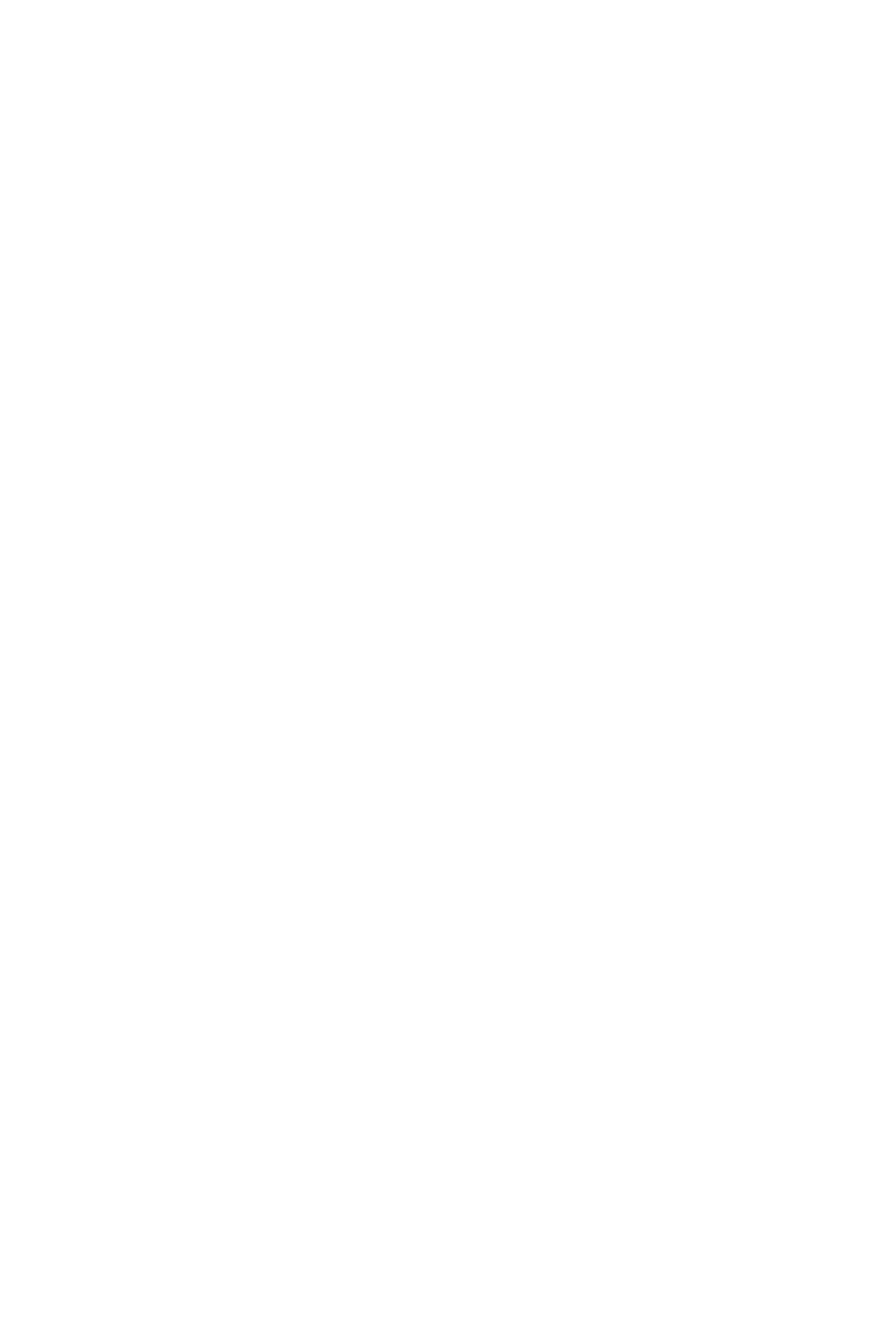
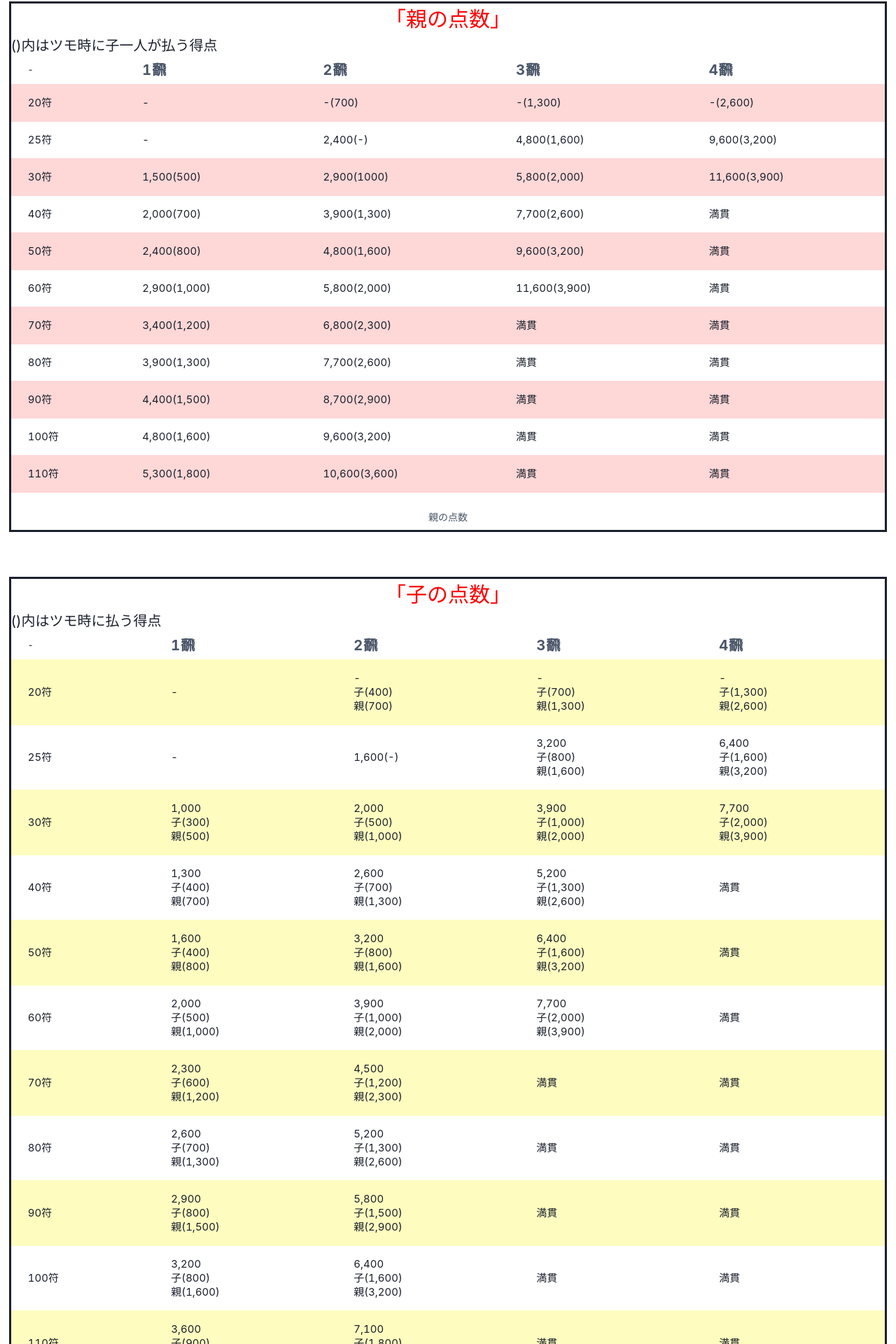
Before and after one commit to RyoTTT/portfolioAPP, a Next.js app: page /Calculation/ScoreGraph in a window 1280 px wide. Shown: the part 196-2116 px from the top of the page at 70% size. Before the commit the page ends 800 px from the top, so only its background shows below. Built offline with nearby package versions, Linux system fonts and the light colour scheme.

Commit message:
点数票作成

```diff
--- a/pages/Calculation/ScoreGraph.tsx
+++ b/pages/Calculation/ScoreGraph.tsx
@@ -1,12 +1,216 @@
 import React from "react";
 import CalculationHome from "./calhome";
 import { Box } from "@chakra-ui/react";
+import {
+  Table,
+  Thead,
+  Tbody,
+  Tr,
+  Th,
+  Td,
+  TableCaption,
+  TableContainer,
+  Text
+} from '@chakra-ui/react'
 
 const ScoreGraph = () => {
   return (
     <>
       <CalculationHome />
-      <Box>得点表</Box>
+      <Box border="solid" margin="5% 1%">
+        <Text textAlign="center" fontSize="30px" color="red">「親の点数」</Text>
+        <Text fontSize="20px">()内はツモ時に子一人が払う得点</Text>
+      <TableContainer>
+          <Table variant="striped" colorScheme="red" fontSize="15px" justifyContent="center">
+            <TableCaption>親の点数</TableCaption>
+            <Thead>
+              <Tr>
+                <Th>-</Th>
+                <Th fontSize="20px">1飜</Th>
+                <Th fontSize="20px">2飜</Th>
+                <Th fontSize="20px">3飜</Th>
+                <Th fontSize="20px">4飜</Th>
+              </Tr>
+            </Thead>
+            <Tbody>
+              <Tr>
+                <Td>20符</Td>
+                <Td>-</Td>
+                <Td>-(700)</Td>
+                <Td>-(1,300)</Td>
+                <Td>-(2,600)</Td>
+              </Tr>
+              <Tr>
+              <Td>25符</Td>
+                <Td>-</Td>
+                <Td>2,400(-)</Td>
+                <Td>4,800(1,600)</Td>
+                <Td>9,600(3,200)</Td>
+              </Tr>
+              <Tr>
+              <Td>30符</Td>
+                <Td>1,500(500)</Td>
+                <Td>2,900(1000)</Td>
+                <Td>5,800(2,000)</Td>
+                <Td>11,600(3,900)</Td>
+              </Tr>
+              <Tr>
+              <Td>40符</Td>
+                <Td>2,000(700)</Td>
+                <Td>3,900(1,300)</Td>
+                <Td>7,700(2,600)</Td>
+                <Td>満貫</Td>
+              </Tr>
+              <Tr>
+              <Td>50符</Td>
+                <Td>2,400(800)</Td>
+                <Td>4,800(1,600)</Td>
+                <Td>9,600(3,200)</Td>
+                <Td>満貫</Td>
+              </Tr>
+              <Tr>
+              <Td>60符</Td>
+                <Td>2,900(1,000)</Td>
+                <Td>5,800(2,000)</Td>
+                <Td>11,600(3,900)</Td>
+                <Td>満貫</Td>
+              </Tr>
+              <Tr>
+              <Td>70符</Td>
+                <Td>3,400(1,200)</Td>
+                <Td>6,800(2,300)</Td>
+                <Td>満貫</Td>
+                <Td>満貫</Td>
+              </Tr>
+              <Tr>
+              <Td>80符</Td>
+                <Td>3,900(1,300)</Td>
+                <Td>7,700(2,600)</Td>
+                <Td>満貫</Td>
+                <Td>満貫</Td>
+              </Tr>
+              <Tr>
+              <Td>90符</Td>
+                <Td>4,400(1,500)</Td>
+                <Td>8,700(2,900)</Td>
+                <Td>満貫</Td>
+                <Td>満貫</Td>
+              </Tr>
+              <Tr>
+              <Td>100符</Td>
+                <Td>4,800(1,600)</Td>
+                <Td>9,600(3,200)</Td>
+                <Td>満貫</Td>
+                <Td>満貫</Td>
+              </Tr>
+              <Tr>
+              <Td>110符</Td>
+                <Td>5,300(1,800)</Td>
+                <Td>10,600(3,600)</Td>
+                <Td>満貫</Td>
+                <Td>満貫</Td>
+              </Tr>
+            </Tbody>
+          </Table>
+        </TableContainer>
+      </Box>
+      <Box border="solid" margin="5% 1%">
+        <Text textAlign="center" fontSize="30px" color="red">「子の点数」</Text>
+        <Text fontSize="20px">()内はツモ時に払う得点</Text>
+      <TableContainer>
+          <Table variant="striped" colorScheme="yellow" fontSize="15px" justifyContent="center">
+            <TableCaption>子の点数</TableCaption>
+            <Thead>
+              <Tr>
+                <Th>-</Th>
+                <Th fontSize="20px">1飜</Th>
+                <Th fontSize="20px">2飜</Th>
+                <Th fontSize="20px">3飜</Th>
+                <Th fontSize="20px">4飜</Th>
+              </Tr>
+            </Thead>
+            <Tbody>
+              <Tr>
+                <Td>20符</Td>
+                <Td>-</Td>
+                <Td>-<br />子(400)<br />親(700)</Td>
+                <Td>-<br />子(700)<br />親(1,300)</Td>
+                <Td>-<br />子(1,300)<br />親(2,600)</Td>
+              </Tr>
+              <Tr>
+              <Td>25符</Td>
+                <Td>-</Td>
+                <Td>1,600(-)</Td>
+                <Td>3,200<br />子(800)<br />親(1,600)</Td>
+                <Td>6,400<br />子(1,600)<br />親(3,200)</Td>
+              </Tr>
+              <Tr>
+              <Td>30符</Td>
+                <Td>1,000<br />子(300)<br />親(500)</Td>
+                <Td>2,000<br />子(500)<br />親(1,000)</Td>
+                <Td>3,900<br />子(1,000)<br />親(2,000)</Td>
+                <Td>7,700<br />子(2,000)<br />親(3,900)</Td>
+              </Tr>
+              <Tr>
+              <Td>40符</Td>
+                <Td>1,300<br />子(400)<br />親(700)</Td>
+                <Td>2,600<br />子(700)<br />親(1,300)</Td>
+                <Td>5,200<br />子(1,300)<br />親(2,600)</Td>
+                <Td>満貫</Td>
+              </Tr>
+              <Tr>
+              <Td>50符</Td>
+                <Td>1,600<br />子(400)<br />親(800)</Td>
+                <Td>3,200<br />子(800)<br />親(1,600)</Td>
+                <Td>6,400<br />子(1,600)<br />親(3,200)</Td>
+                <Td>満貫</Td>
+              </Tr>
+              <Tr>
+              <Td>60符</Td>
+                <Td>2,000<br />子(500)<br />親(1,000)</Td>
+                <Td>3,900<br />子(1,000)<br />親(2,000)</Td>
+                <Td>7,700<br />子(2,000)<br />親(3,900)</Td>
+                <Td>満貫</Td>
+              </Tr>
+              <Tr>
+              <Td>70符</Td>
+                <Td>2,300<br />子(600)<br />親(1,200)</Td>
+                <Td>4,500<br />子(1,200)<br />親(2,300)</Td>
+                <Td>満貫</Td>
+                <Td>満貫</Td>
+              </Tr>
+              <Tr>
+              <Td>80符</Td>
+                <Td>2,600<br />子(700)<br />親(1,300)</Td>
+                <Td>5,200<br />子(1,300)<br />親(2,600)</Td>
+                <Td>満貫</Td>
+                <Td>満貫</Td>
+              </Tr>
+              <Tr>
+              <Td>90符</Td>
+                <Td>2,900<br />子(800)<br />親(1,500)</Td>
+                <Td>5,800<br />子(1,500)<br />親(2,900)</Td>
+                <Td>満貫</Td>
+                <Td>満貫</Td>
+              </Tr>
+              <Tr>
+              <Td>100符</Td>
+                <Td>3,200<br />子(800)<br />親(1,600)</Td>
+                <Td>6,400<br />子(1,600)<br />親(3,200)</Td>
+                <Td>満貫</Td>
+                <Td>満貫</Td>
+              </Tr>
+              <Tr>
+              <Td>110符</Td>
+                <Td>3,600<br />子(900)<br />親(1,800)</Td>
+                <Td>7,100<br />子(1,800)<br />親(3,600)</Td>
+                <Td>満貫</Td>
+                <Td>満貫</Td>
+              </Tr>
+            </Tbody>
+          </Table>
+        </TableContainer>
+      </Box>
     </>
   );
 };
```
